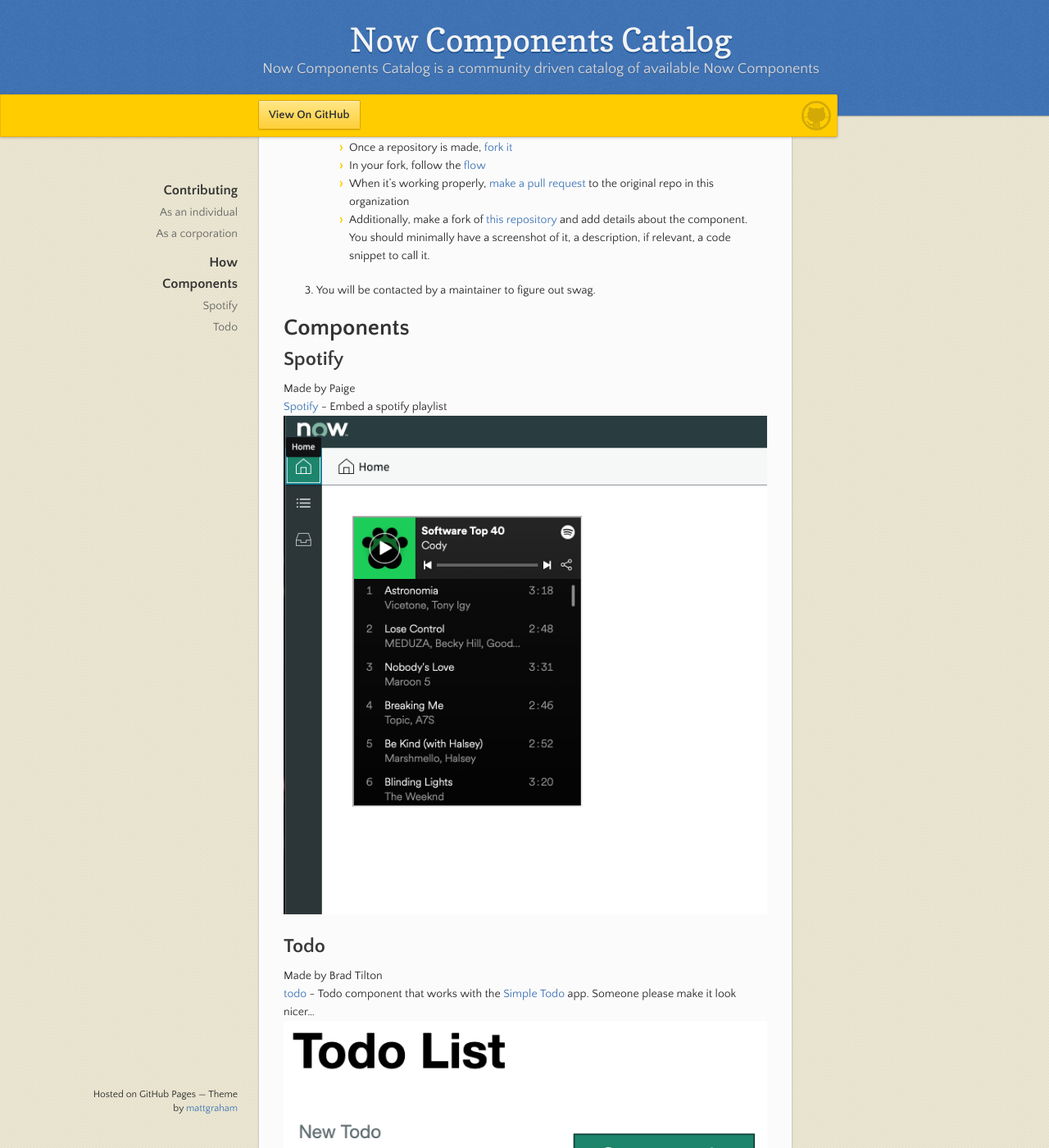
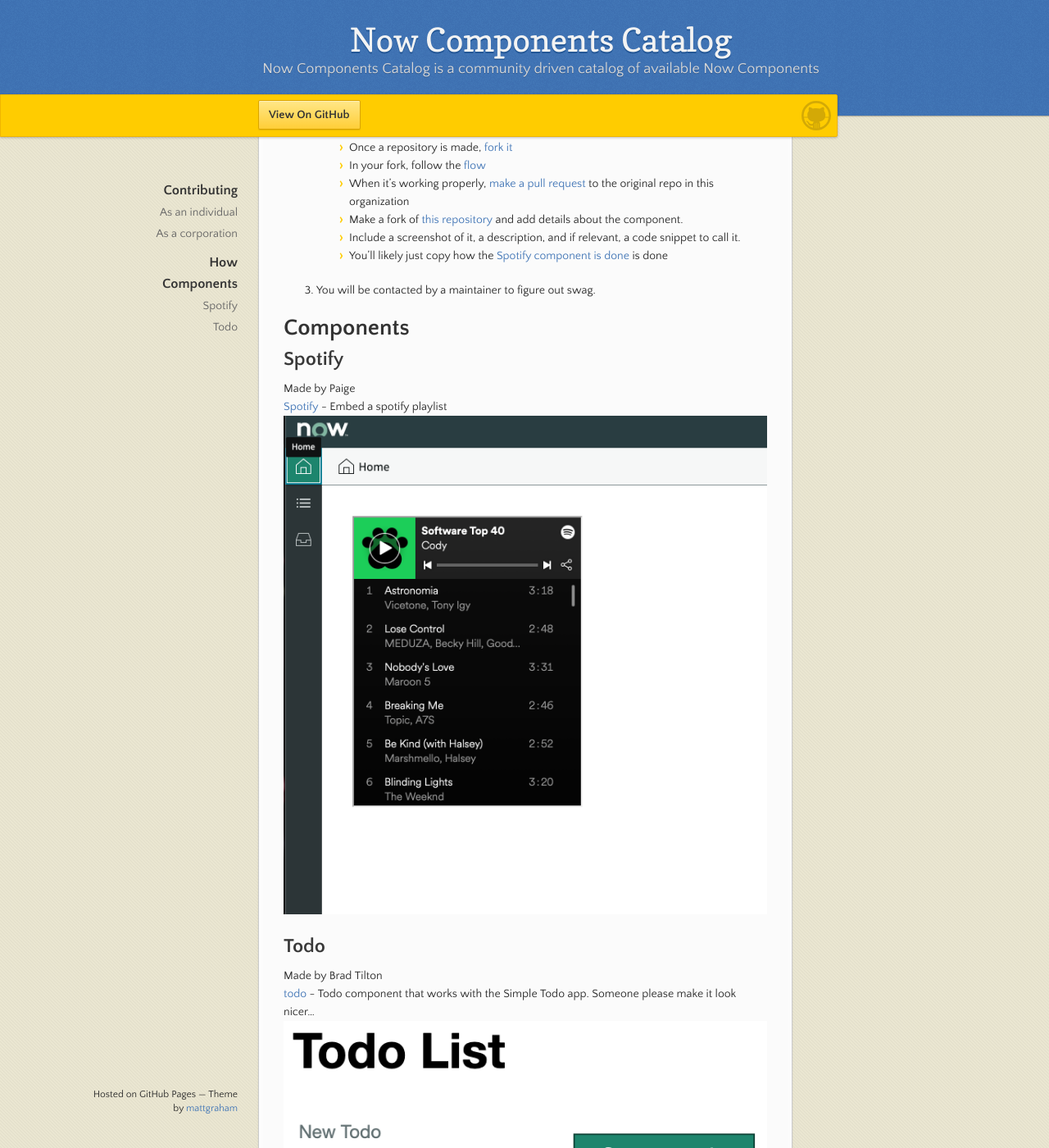
Before and after one commit to NowComponents/nowcomponents.github.io, a Jekyll site: the page built from index.md, in a window 1280 px wide and 1400 px high, scrolled down 1028 px. Shown: the whole window at 82% size. Built offline with Jekyll 4.4.1, drawn with Linux system fonts in a browser that asks for light colours.

Commit message:
updated component listings

```diff
--- a/index.md
+++ b/index.md
@@ -37,9 +37,13 @@ To get more people involved lets lure them with stuff, or help us lure them with
 
 1.  Now Components need their own Scope in ServiceNow.  You can only have one scope in a repository, as such, this repository will act as catalog of those other repositories.
 2.  Because we want these components available for the foreseeable future, this [organziation](https://github.com/nowcomponents) will have all the repositories.
-  - To get a repository in this organization, log an issue or comment on an issue that you want to build that specific component.
-  - Once a repository is made, [fork it](https://guides.github.com/activities/forking/)
-  - In your fork, follow the [flow](https://guides.github.com/introduction/flow/)
-  - When it's working properly, [make a pull request](https://guides.github.com/activities/forking/#making-a-pull-request) to the original repo in this organization
-  - Additionally, make a fork of [this repository](https://github.com/NowComponents/nowcomponents.github.io) and add details about the component.  You should minimally have a screenshot of it, a description, if relevant, a code snippet to call it.
+    - To get a repository in this organization, log an issue or comment on an issue that you want to build that specific component.
+    - Once a repository is made, [fork it](https://guides.github.com/activities/forking/)
+    - In your fork, follow the [flow](https://guides.github.com/introduction/flow/)
+    - When it's working properly, [make a pull request](https://guides.github.com/activities/forking/#making-a-pull-request) to the original repo in this organization
+    - Make a fork of [this repository](https://github.com/NowComponents/nowcomponents.github.io) and add details about the component.
+    - Include a screenshot of it, a description, and if relevant, a code snippet to call it.
+    - You'll likely just copy how the [Spotify component is done](https://raw.githubusercontent.com/NowComponents/nowcomponents.github.io/master/_components/spotify.md) is done
+
+
 3.  You will be contacted by a maintainer to figure out swag.
```
Also changed, not shown: _components/spotify.md (+1 -1 lines), _components/todo.md (+2 -2 lines), another-page.md (deleted, +0 -11 lines).
